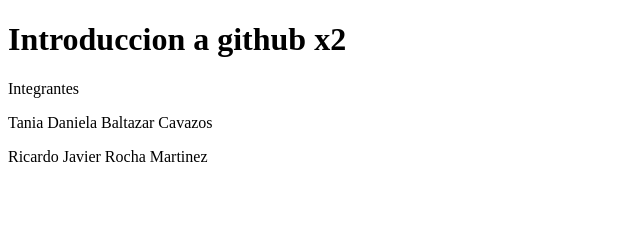
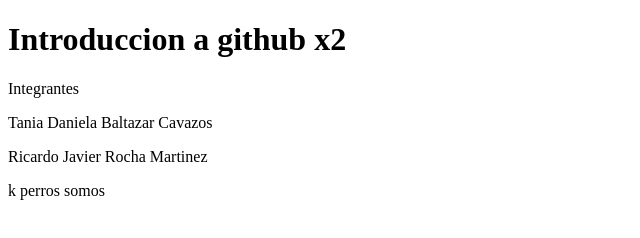
Before and after one commit to Taniuda/introduccion-a-git-tania, a plain HTML site: page index.html in a window 1280 px wide. Shown: the whole page, without its empty margins (0-640 px from the left). Drawn offline with Linux system fonts and the light colour scheme.

Commit message:
frase en los integramtes agregue una frase de motivacion

```diff
--- a/index.html
+++ b/index.html
@@ -11,6 +11,7 @@
     <div class="contenedor">
         <p>Tania Daniela Baltazar Cavazos</p>
         <p>Ricardo Javier Rocha Martinez</p>
+        <p>k perros somos</p>
     </div>
 
 
```
